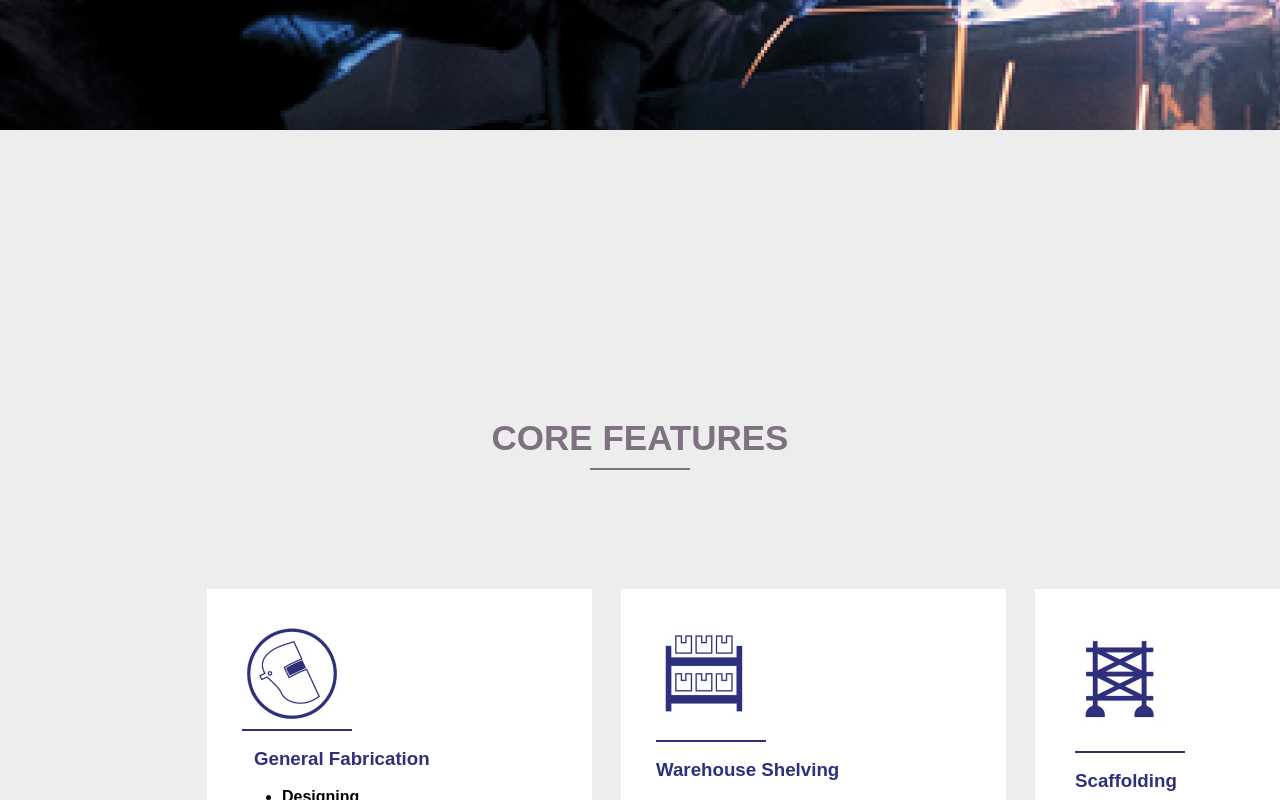
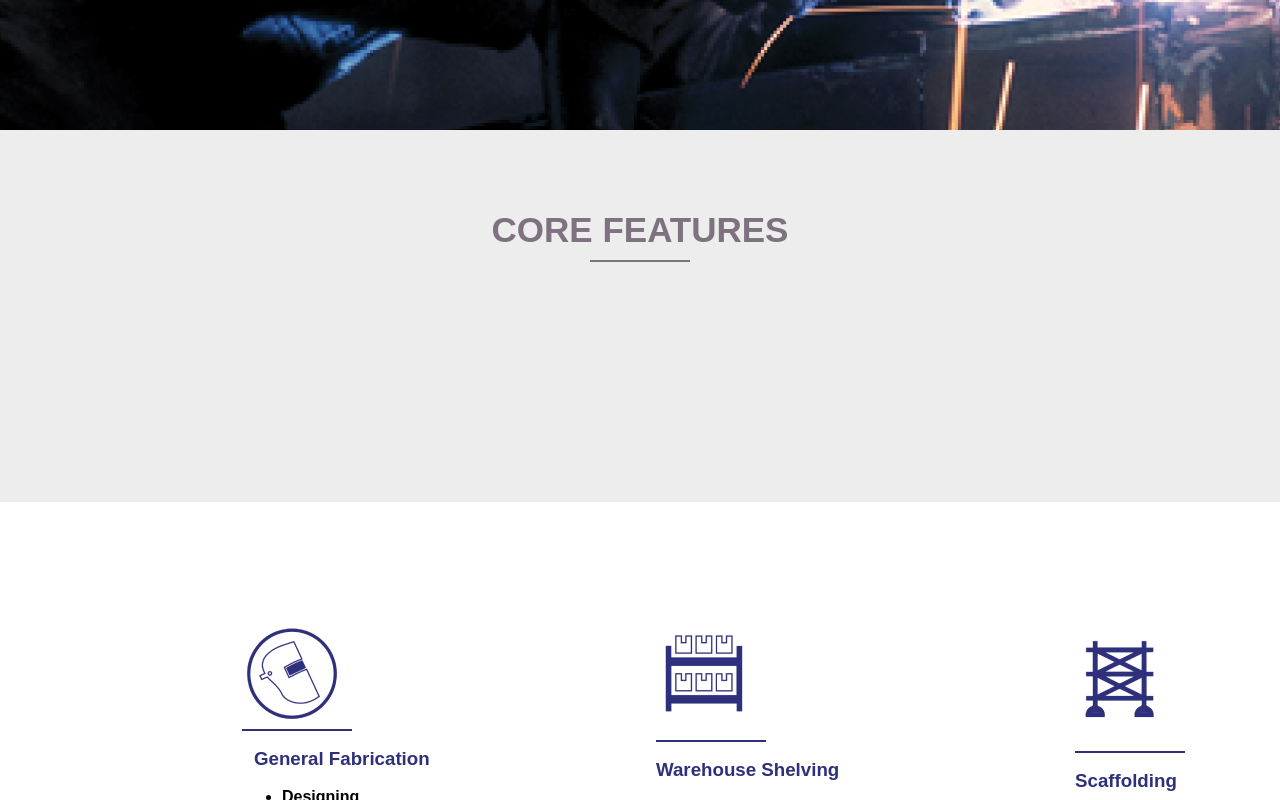
Before and after one commit to Usamaalikhan654/Habibullah-WB, a React (Create React App) app in the folder hepl-master/: page /#/ in a window 1280 px wide. Shown: the part 820-1620 px from the top of the page. Built offline with nearby package versions, Linux system fonts and the light colour scheme.

Commit message:
1.7.5
Changes in version

```diff
--- a/hepl-master/src/Pages/Home/Home.module.scss
+++ b/hepl-master/src/Pages/Home/Home.module.scss
@@ -61,7 +61,7 @@
 }
 
 .coreContainer {
-  padding: 18rem;
+  padding: 5rem;
   background-color: #ededed;
   align-items: center;
   justify-content: center;
```
